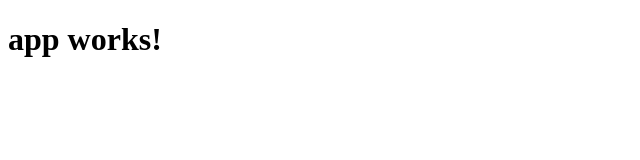
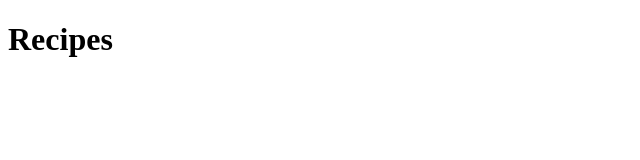
Before and after one commit to Matt-Dionis/angular2-recipes, an Angular app: page / in a window 1280 px wide. Shown: the top 160 px of the page, without its empty margins (0-640 px from the left). Built offline with nearby package versions, Linux system fonts and the light colour scheme.

Commit message:
Add type to title, change title to Recipes

```diff
--- a/src/app/app.component.ts
+++ b/src/app/app.component.ts
@@ -6,5 +6,5 @@ import { Component } from '@angular/core';
   styleUrls: ['./app.component.css']
 })
 export class AppComponent {
-  title = 'app works!';
+  title: string = 'Recipes';
 }
```
